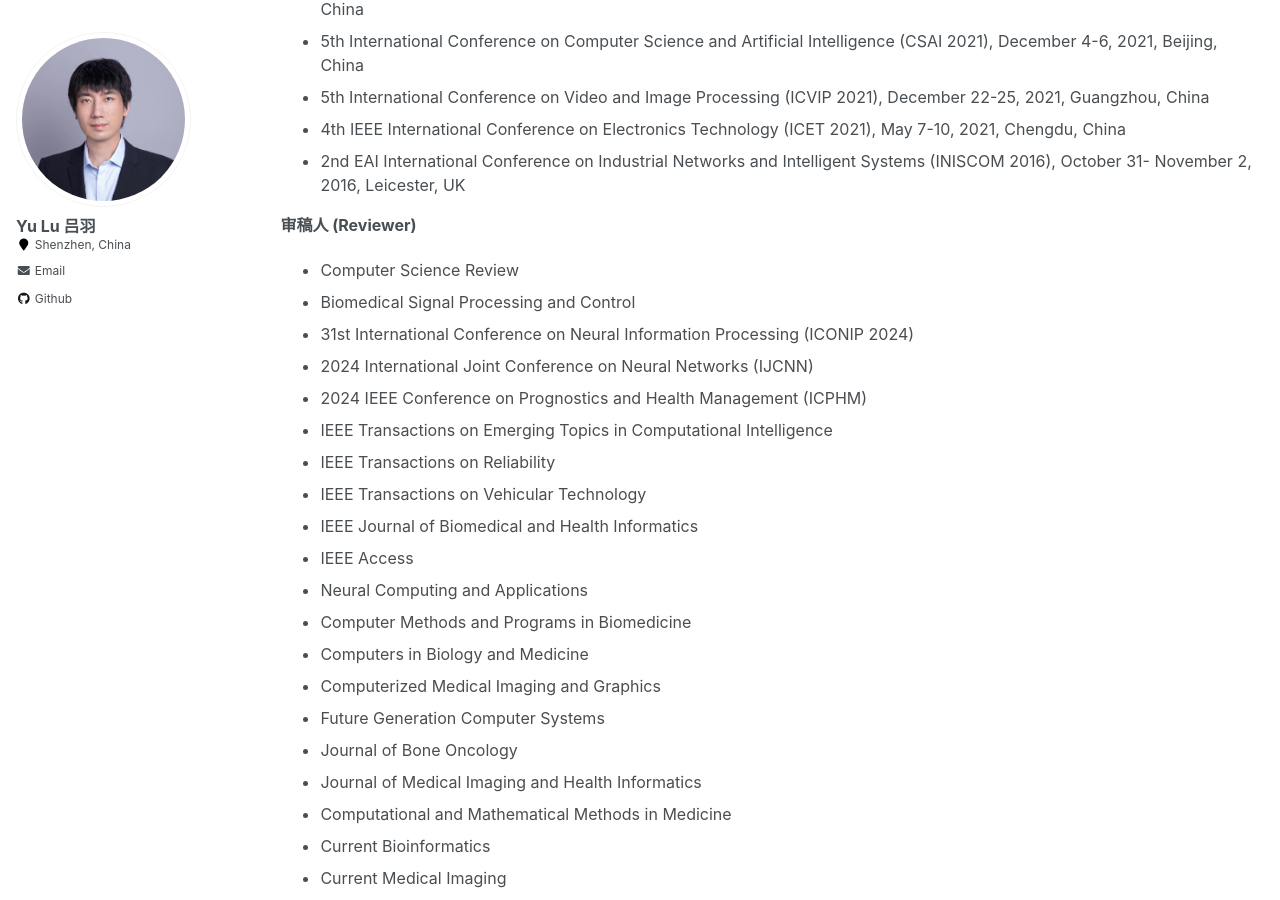
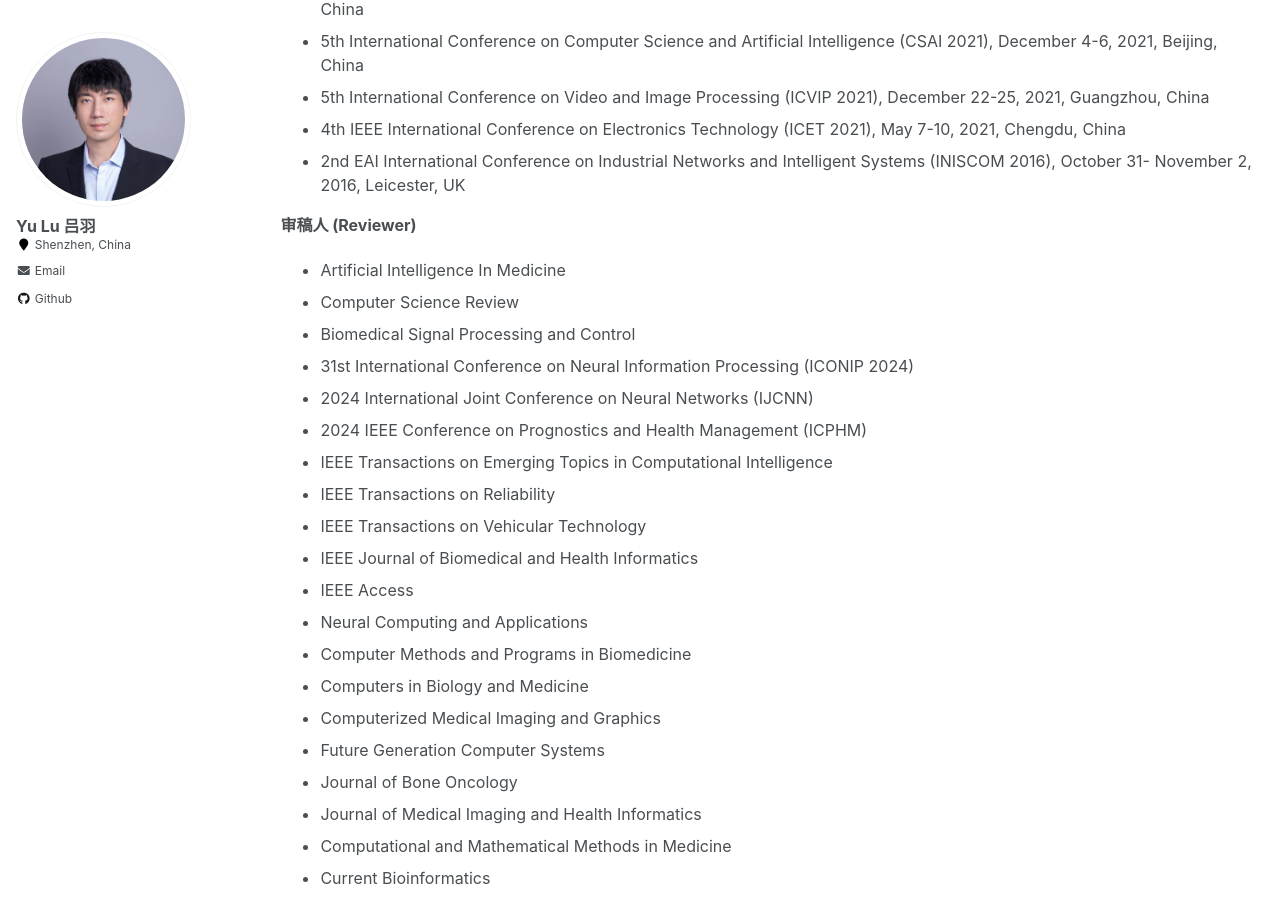
Before and after one commit to YukariUmezawa/lvyu.github.io, a Jekyll site: the page built from _pages/work.md, in a window 1280 px wide and 900 px high, scrolled down 1035 px. Built offline with Jekyll 4.4.1, drawn with Linux system fonts in a browser that asks for light colours.

Commit message:
Update work.md

```diff
--- a/_pages/work.md
+++ b/_pages/work.md
@@ -41,6 +41,7 @@
 
 
 **审稿人 (Reviewer)**
+- Artificial Intelligence In Medicine
 - Computer Science Review
 - Biomedical Signal Processing and Control
 - 31st International Conference on Neural Information Processing (ICONIP 2024)
```
